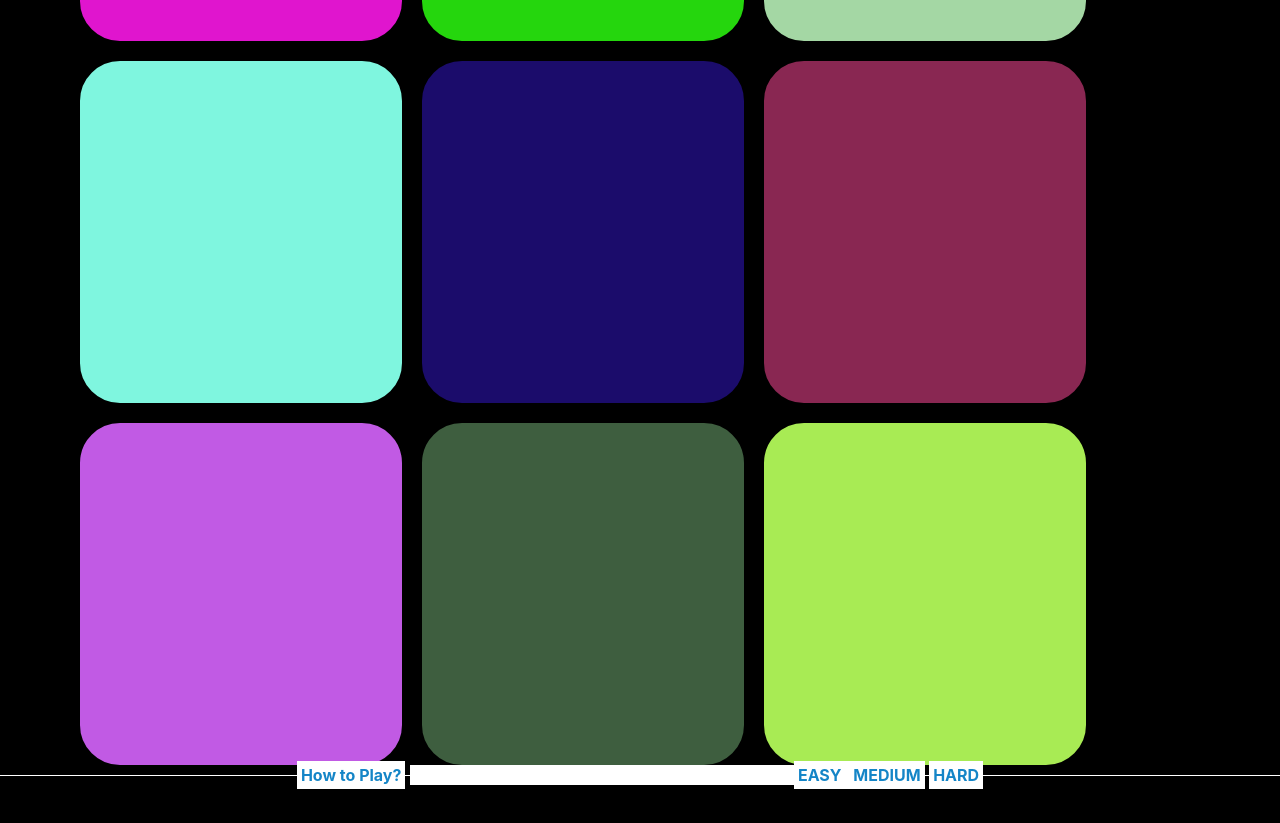
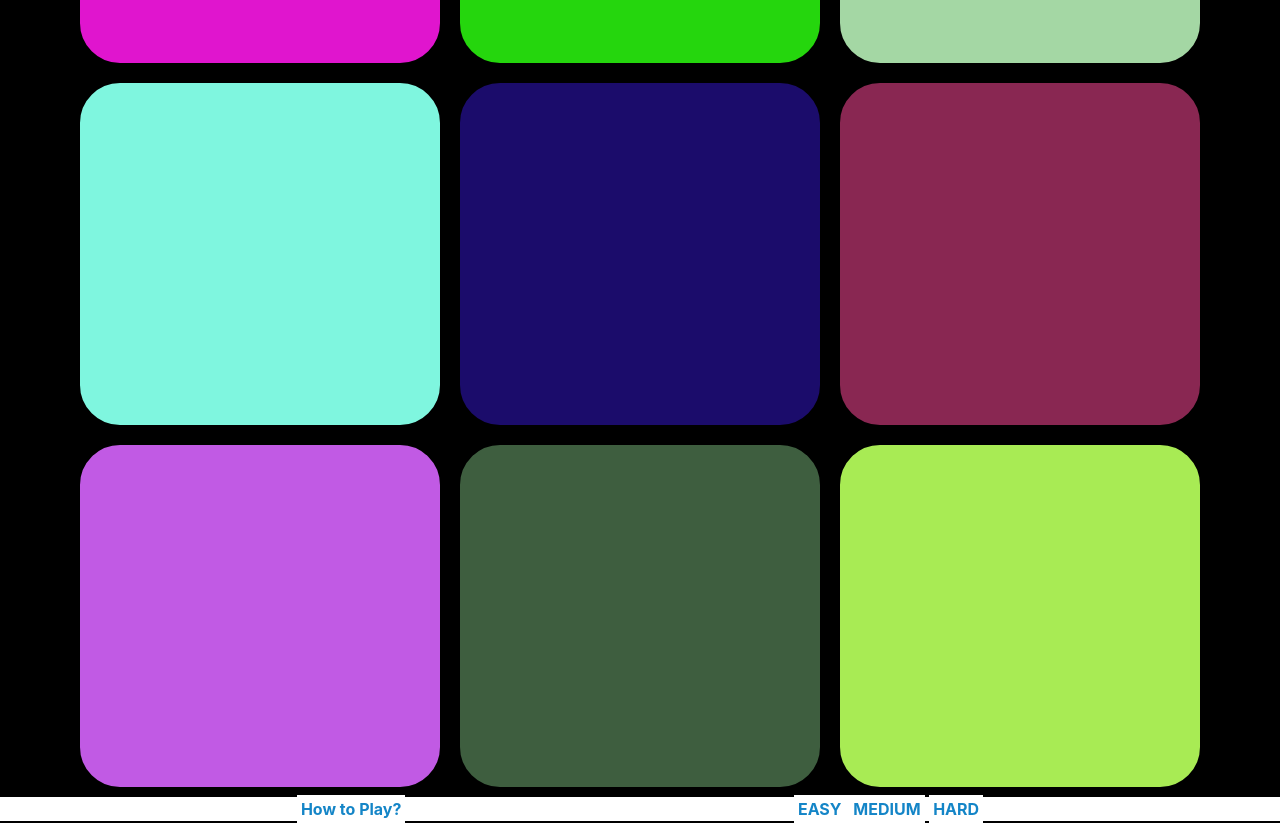
Before and after one commit to FarhaanGazi/ColorGame, a plain HTML site: page index.html in a window 1280 px wide. Shown: the part 562-1385 px from the top of the page. Before the commit the page ends 1351 px from the top, so only its background shows below. Drawn offline with nearby package versions, Linux system fonts and the light colour scheme.

Commit message:
Box size Increased to Fit

```diff
--- a/css.css
+++ b/css.css
@@ -26,7 +26,6 @@ h1 {
     color: #1485c7;
     background: white;
     text-align: center;
-    line-height: 1.7px;
 }
 
 .myCol {
@@ -37,7 +36,7 @@ h1 {
 }
 
 .box {
-    width: 30%;
+    width: 33.333%;
     padding-bottom: 30%;
     border-radius: 50px;
     border: black 10px solid;
@@ -82,6 +81,6 @@ span:hover {
 }
 
 .footer {
-    position: absolute;
+    position: fixed;
     bottom: 0px;
 }
--- a/index.html
+++ b/index.html
@@ -45,6 +45,7 @@
             <span id=title><h1>How to Play? </h1></span><button>&times;</button>
             <p>adf asdf asfasf qg g gf ads fadsf q sdas ragrfc dads af adasfsffrg  sdgf a dvvsrrards sdffsadfe adsf asdf asffraasdfeeq</p>
         </div>
+        <footer>
         <div class=strip>
             <span id="tutorial"> How to Play?</span>
             <span id="response"> </span>
@@ -52,6 +53,7 @@
             <span class="level" id=Med>  MEDIUM</span>
             <span class="level" id=Hard>  HARD </span>
         </div>
+        </footer>
 
         <!-- Script -->
             <script src="js.js"></script>
```
